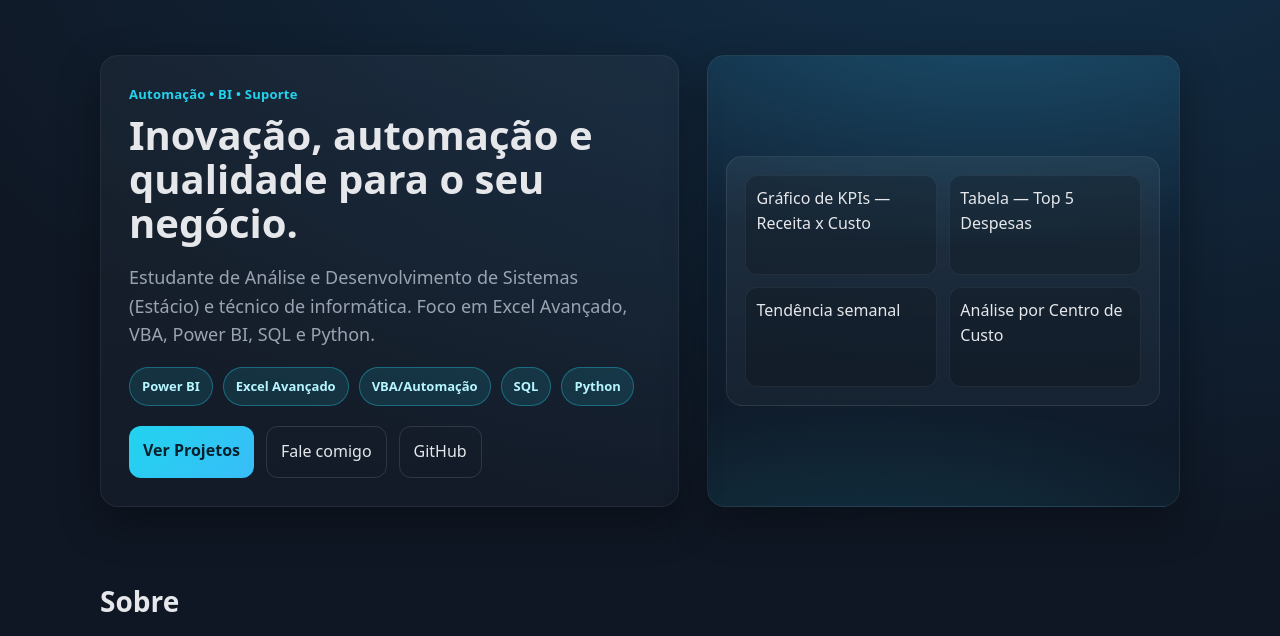
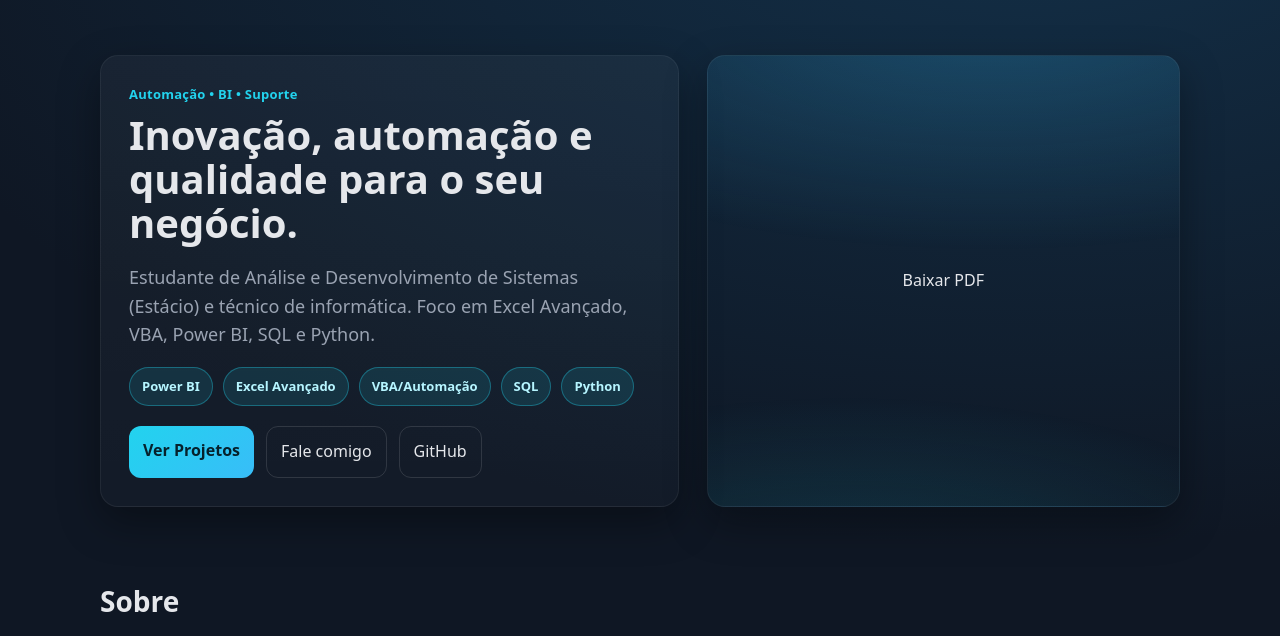
Before and after one commit to Victhor137/portfolio, a plain HTML site: page index.html in a window 1280 px wide. Shown: the part 114-750 px from the top of the page. Drawn offline with Linux system fonts and the light colour scheme.

Commit message:
Update index.html

```diff
--- a/index.html
+++ b/index.html
@@ -129,14 +129,7 @@
       </div>
     </div>
     <div class="right card">
-      <div class="dash">
-        <div class="row">
-          <div class="mini">Gráfico de KPIs — Receita x Custo</div>
-          <div class="mini">Tabela — Top 5 Despesas</div>
-        </div>
-        <div class="row" style="margin-top:12px">
-          <div class="mini">Tendência semanal</div>
-          <div class="mini">Análise por Centro de Custo</div>
+		<a href="curriculo.pdf" download="MeuCurriculo.pdf">Baixar PDF</a>
         </div>
       </div>
     </div>
```
